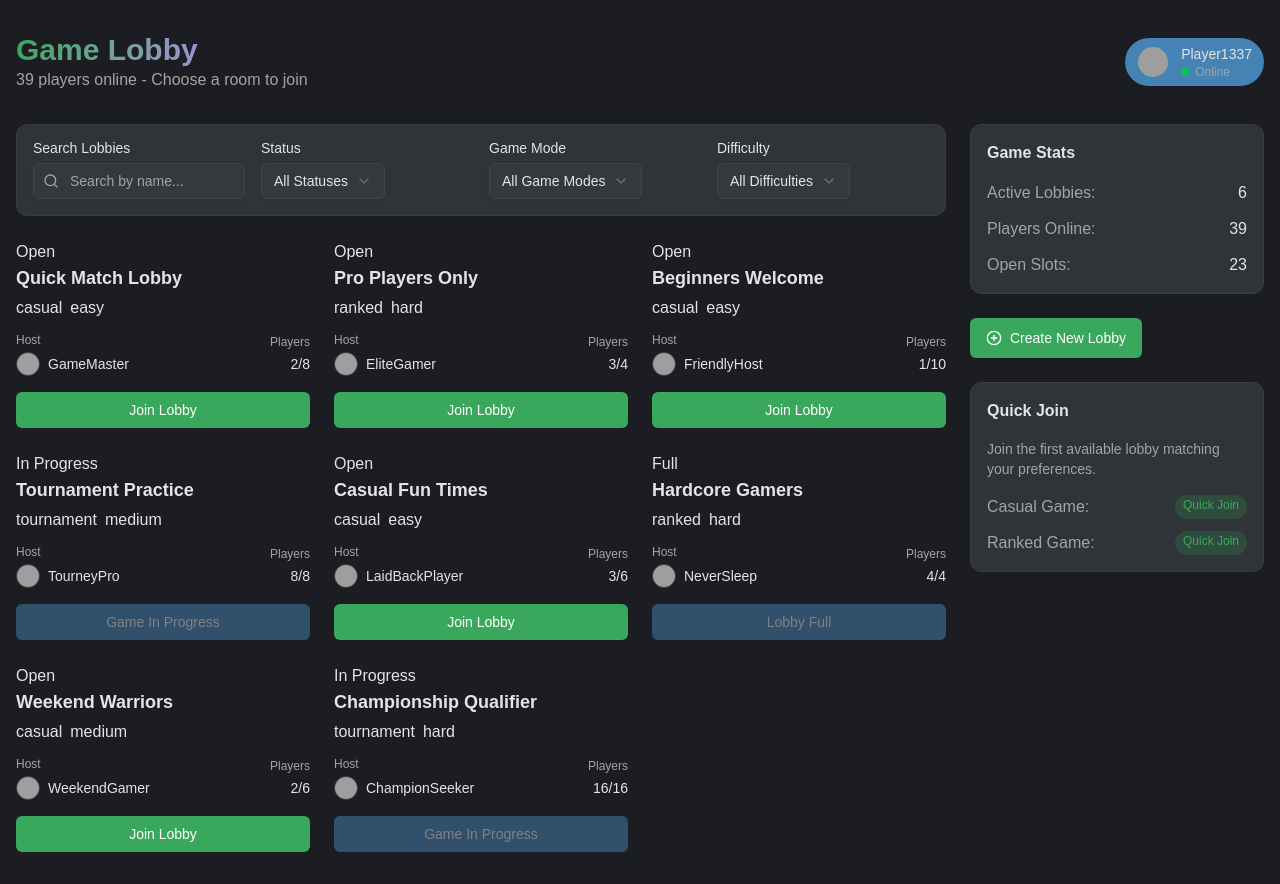
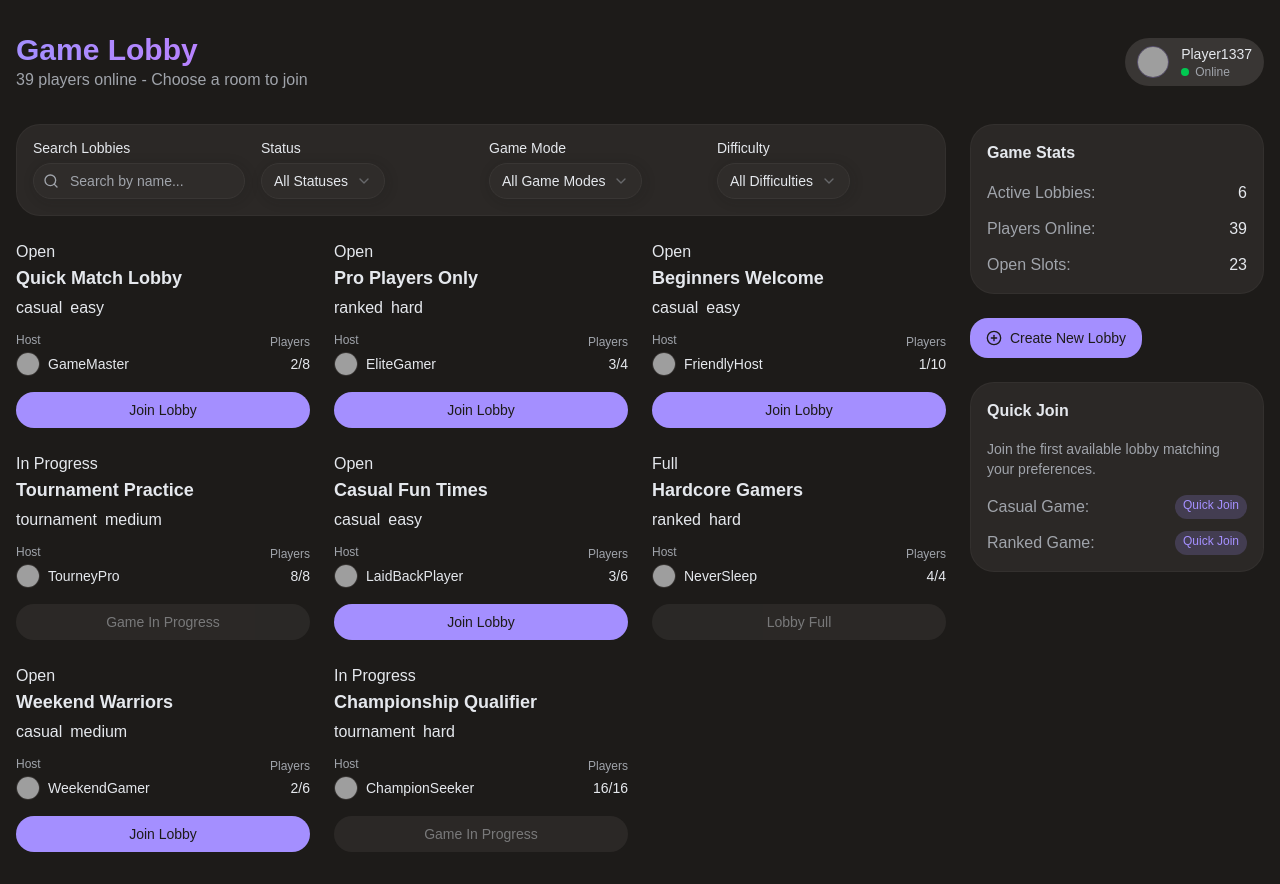
Before and after one commit to Litengat/uno, a React (Vite) app: page / in a window 1280 px wide. Built offline with nearby package versions, Linux system fonts and the light colour scheme; no server answers; grey boxes are pictures that could not be loaded.

Commit message:
refactor: Simplify GameRoom by removing unused database references and methods

```diff
--- a/src/index.css
+++ b/src/index.css
@@ -3,46 +3,21 @@
 
 @custom-variant dark (&:is(.dark *));
 
+@layer base {
+  * {
+    @apply border-border outline-ring/50;
+  }
+  body {
+    @apply bg-background text-foreground;
+    letter-spacing: var(--tracking-normal);
+  }
+}
+
 @theme inline {
-  --radius-sm: calc(var(--radius) - 4px);
-  --radius-md: calc(var(--radius) - 2px);
-  --radius-lg: var(--radius);
-  --radius-xl: calc(var(--radius) + 4px);
-  --color-background: var(--background);
-  --color-foreground: var(--foreground);
-  --color-card: var(--card);
-  --color-card-foreground: var(--card-foreground);
-  --color-popover: var(--popover);
-  --color-popover-foreground: var(--popover-foreground);
-  --color-primary: var(--primary);
-  --color-primary-foreground: var(--primary-foreground);
-  --color-secondary: var(--secondary);
-  --color-secondary-foreground: var(--secondary-foreground);
-  --color-muted: var(--muted);
-  --color-muted-foreground: var(--muted-foreground);
-  --color-accent: var(--accent);
-  --color-accent-foreground: var(--accent-foreground);
-  --color-destructive: var(--destructive);
-  --color-border: var(--border);
-  --color-input: var(--input);
-  --color-ring: var(--ring);
-  --color-chart-1: var(--chart-1);
-  --color-chart-2: var(--chart-2);
-  --color-chart-3: var(--chart-3);
-  --color-chart-4: var(--chart-4);
-  --color-chart-5: var(--chart-5);
-  --color-sidebar: var(--sidebar);
-  --color-sidebar-foreground: var(--sidebar-foreground);
-  --color-sidebar-primary: var(--sidebar-primary);
-  --color-sidebar-primary-foreground: var(--sidebar-primary-foreground);
-  --color-sidebar-accent: var(--sidebar-accent);
-  --color-sidebar-accent-foreground: var(--sidebar-accent-foreground);
-  --color-sidebar-border: var(--sidebar-border);
-  --color-sidebar-ring: var(--sidebar-ring);
   --font-sans: Plus Jakarta Sans, sans-serif;
-  --font-mono: JetBrains Mono, monospace;
-  --font-serif: Source Serif 4, serif;
-  --radius: 0.5rem;
+  --font-mono: Roboto Mono, monospace;
+  --font-serif: Lora, serif;
+  --radius: 1.25rem;
   --tracking-tighter: calc(var(--tracking-normal) - 0.05em);
   --tracking-tight: calc(var(--tracking-normal) - 0.025em);
   --tracking-wide: calc(var(--tracking-normal) + 0.025em);
@@ -65,134 +40,161 @@
   --shadow-blur: var(--shadow-blur);
   --shadow-opacity: var(--shadow-opacity);
   --color-shadow-color: var(--shadow-color);
+  --color-sidebar-ring: var(--sidebar-ring);
+  --color-sidebar-border: var(--sidebar-border);
+  --color-sidebar-accent-foreground: var(--sidebar-accent-foreground);
+  --color-sidebar-accent: var(--sidebar-accent);
+  --color-sidebar-primary-foreground: var(--sidebar-primary-foreground);
+  --color-sidebar-primary: var(--sidebar-primary);
+  --color-sidebar-foreground: var(--sidebar-foreground);
+  --color-sidebar: var(--sidebar);
+  --color-chart-5: var(--chart-5);
+  --color-chart-4: var(--chart-4);
+  --color-chart-3: var(--chart-3);
+  --color-chart-2: var(--chart-2);
+  --color-chart-1: var(--chart-1);
+  --color-ring: var(--ring);
+  --color-input: var(--input);
+  --color-border: var(--border);
   --color-destructive-foreground: var(--destructive-foreground);
+  --color-destructive: var(--destructive);
+  --color-accent-foreground: var(--accent-foreground);
+  --color-accent: var(--accent);
+  --color-muted-foreground: var(--muted-foreground);
+  --color-muted: var(--muted);
+  --color-secondary-foreground: var(--secondary-foreground);
+  --color-secondary: var(--secondary);
+  --color-primary-foreground: var(--primary-foreground);
+  --color-primary: var(--primary);
+  --color-popover-foreground: var(--popover-foreground);
+  --color-popover: var(--popover);
+  --color-card-foreground: var(--card-foreground);
+  --color-card: var(--card);
+  --color-foreground: var(--foreground);
+  --color-background: var(--background);
+  --radius-sm: calc(var(--radius) - 4px);
+  --radius-md: calc(var(--radius) - 2px);
+  --radius-lg: var(--radius);
+  --radius-xl: calc(var(--radius) + 4px);
 }
 
 :root {
-  --radius: 0.5rem;
-  --background: oklch(0.98 0 286.38);
-  --foreground: oklch(0.32 0 0);
-  --card: oklch(1 0 0);
-  --card-foreground: oklch(0.32 0 0);
-  --popover: oklch(1 0 0);
-  --popover-foreground: oklch(0.32 0 0);
-  --primary: oklch(0.65 0.15 150.31);
+  --background: oklch(0.9227 0.0011 17.1793);
+  --foreground: oklch(0.284 0.022 262.4967);
+  --card: oklch(0.9699 0.0013 106.4238);
+  --card-foreground: oklch(0.284 0.022 262.4967);
+  --popover: oklch(0.9699 0.0013 106.4238);
+  --popover-foreground: oklch(0.284 0.022 262.4967);
+  --primary: oklch(0.6378 0.1247 281.215);
   --primary-foreground: oklch(1 0 0);
-  --secondary: oklch(0.67 0.14 261.34);
-  --secondary-foreground: oklch(1 0 0);
-  --muted: oklch(0.88 0.03 98.1);
-  --muted-foreground: oklch(0.54 0 0);
-  --accent: oklch(0.83 0.11 211.96);
-  --accent-foreground: oklch(0.32 0 0);
-  --destructive: oklch(0.64 0.21 25.33);
-  --border: oklch(0.87 0 0);
-  --input: oklch(0.87 0 0);
-  --ring: oklch(0.65 0.15 150.31);
-  --chart-1: oklch(0.65 0.15 150.31);
-  --chart-2: oklch(0.67 0.14 261.34);
-  --chart-3: oklch(0.83 0.11 211.96);
-  --chart-4: oklch(0.59 0.1 245.74);
-  --chart-5: oklch(0.59 0.16 148.24);
-  --sidebar: oklch(0.98 0 286.38);
-  --sidebar-foreground: oklch(0.32 0 0);
-  --sidebar-primary: oklch(0.65 0.15 150.31);
+  --secondary: oklch(0.8682 0.0026 48.7143);
+  --secondary-foreground: oklch(0.4507 0.0152 255.5845);
+  --muted: oklch(0.9227 0.0011 17.1793);
+  --muted-foreground: oklch(0.5551 0.0147 266.6154);
+  --accent: oklch(0.9409 0.0164 322.6966);
+  --accent-foreground: oklch(0.3774 0.0189 260.6754);
+  --destructive: oklch(0.6322 0.131 21.4751);
+  --destructive-foreground: oklch(1 0 0);
+  --border: oklch(0.8682 0.0026 48.7143);
+  --input: oklch(0.8682 0.0026 48.7143);
+  --ring: oklch(0.6378 0.1247 281.215);
+  --chart-1: oklch(0.6378 0.1247 281.215);
+  --chart-2: oklch(0.5608 0.1433 283.1275);
+  --chart-3: oklch(0.5008 0.1358 283.9499);
+  --chart-4: oklch(0.4372 0.1108 283.4322);
+  --chart-5: oklch(0.3928 0.0817 282.8932);
+  --radius: 1.25rem;
+  --sidebar: oklch(0.8682 0.0026 48.7143);
+  --sidebar-foreground: oklch(0.284 0.022 262.4967);
+  --sidebar-primary: oklch(0.6378 0.1247 281.215);
   --sidebar-primary-foreground: oklch(1 0 0);
-  --sidebar-accent: oklch(0.83 0.11 211.96);
-  --sidebar-accent-foreground: oklch(0.32 0 0);
-  --sidebar-border: oklch(0.87 0 0);
-  --sidebar-ring: oklch(0.65 0.15 150.31);
-  --destructive-foreground: oklch(1 0 0);
+  --sidebar-accent: oklch(0.9409 0.0164 322.6966);
+  --sidebar-accent-foreground: oklch(0.3774 0.0189 260.6754);
+  --sidebar-border: oklch(0.8682 0.0026 48.7143);
+  --sidebar-ring: oklch(0.6378 0.1247 281.215);
   --font-sans: Plus Jakarta Sans, sans-serif;
-  --font-serif: Source Serif 4, serif;
-  --font-mono: JetBrains Mono, monospace;
-  --shadow-color: hsl(0 0% 0%);
-  --shadow-opacity: 0.1;
-  --shadow-blur: 3px;
-  --shadow-spread: 0px;
-  --shadow-offset-x: 0;
-  --shadow-offset-y: 1px;
+  --font-serif: Lora, serif;
+  --font-mono: Roboto Mono, monospace;
+  --shadow-color: #97979b;
+  --shadow-opacity: 0.18;
+  --shadow-blur: 10px;
+  --shadow-spread: 4px;
+  --shadow-offset-x: 2px;
+  --shadow-offset-y: 2px;
   --letter-spacing: 0em;
   --spacing: 0.25rem;
-  --shadow-2xs: 0 1px 3px 0px hsl(0 0% 0% / 0.05);
-  --shadow-xs: 0 1px 3px 0px hsl(0 0% 0% / 0.05);
-  --shadow-sm: 0 1px 3px 0px hsl(0 0% 0% / 0.1),
-    0 1px 2px -1px hsl(0 0% 0% / 0.1);
-  --shadow: 0 1px 3px 0px hsl(0 0% 0% / 0.1), 0 1px 2px -1px hsl(0 0% 0% / 0.1);
-  --shadow-md: 0 1px 3px 0px hsl(0 0% 0% / 0.1),
-    0 2px 4px -1px hsl(0 0% 0% / 0.1);
-  --shadow-lg: 0 1px 3px 0px hsl(0 0% 0% / 0.1),
-    0 4px 6px -1px hsl(0 0% 0% / 0.1);
-  --shadow-xl: 0 1px 3px 0px hsl(0 0% 0% / 0.1),
-    0 8px 10px -1px hsl(0 0% 0% / 0.1);
-  --shadow-2xl: 0 1px 3px 0px hsl(0 0% 0% / 0.25);
+  --shadow-2xs: 2px 2px 10px 4px hsl(240 1.9608% 60% / 0.09);
+  --shadow-xs: 2px 2px 10px 4px hsl(240 1.9608% 60% / 0.09);
+  --shadow-sm: 2px 2px 10px 4px hsl(240 1.9608% 60% / 0.18),
+    2px 1px 2px 3px hsl(240 1.9608% 60% / 0.18);
+  --shadow: 2px 2px 10px 4px hsl(240 1.9608% 60% / 0.18),
+    2px 1px 2px 3px hsl(240 1.9608% 60% / 0.18);
+  --shadow-md: 2px 2px 10px 4px hsl(240 1.9608% 60% / 0.18),
+    2px 2px 4px 3px hsl(240 1.9608% 60% / 0.18);
+  --shadow-lg: 2px 2px 10px 4px hsl(240 1.9608% 60% / 0.18),
+    2px 4px 6px 3px hsl(240 1.9608% 60% / 0.18);
+  --shadow-xl: 2px 2px 10px 4px hsl(240 1.9608% 60% / 0.18),
+    2px 8px 10px 3px hsl(240 1.9608% 60% / 0.18);
+  --shadow-2xl: 2px 2px 10px 4px hsl(240 1.9608% 60% / 0.45);
   --tracking-normal: 0em;
 }
 
 .dark {
-  --background: oklch(0.23 0.01 264.29);
-  --foreground: oklch(0.92 0 0);
-  --card: oklch(0.32 0.01 223.67);
-  --card-foreground: oklch(0.92 0 0);
-  --popover: oklch(0.32 0.01 223.67);
-  --popover-foreground: oklch(0.92 0 0);
-  --primary: oklch(0.65 0.15 150.31);
-  --primary-foreground: oklch(1 0 0);
-  --secondary: oklch(0.59 0.1 245.74);
-  --secondary-foreground: oklch(0.92 0 0);
-  --muted: oklch(0.39 0 0);
-  --muted-foreground: oklch(0.72 0 0);
-  --accent: oklch(0.67 0.14 261.34);
-  --accent-foreground: oklch(0.92 0 0);
-  --destructive: oklch(0.64 0.21 25.33);
-  --border: oklch(0.39 0 0);
-  --input: oklch(0.39 0 0);
-  --ring: oklch(0.65 0.15 150.31);
-  --chart-1: oklch(0.65 0.15 150.31);
-  --chart-2: oklch(0.59 0.1 245.74);
-  --chart-3: oklch(0.67 0.14 261.34);
-  --chart-4: oklch(0.83 0.11 211.96);
-  --chart-5: oklch(0.59 0.16 148.24);
-  --sidebar: oklch(0.23 0.01 264.29);
-  --sidebar-foreground: oklch(0.92 0 0);
-  --sidebar-primary: oklch(0.65 0.15 150.31);
-  --sidebar-primary-foreground: oklch(1 0 0);
-  --sidebar-accent: oklch(0.67 0.14 261.34);
-  --sidebar-accent-foreground: oklch(0.92 0 0);
-  --sidebar-border: oklch(0.39 0 0);
-  --sidebar-ring: oklch(0.65 0.15 150.31);
-  --destructive-foreground: oklch(1 0 0);
-  --radius: 0.5rem;
+  --background: oklch(0.2236 0.0049 67.5717);
+  --foreground: oklch(0.9301 0.0075 260.7315);
+  --card: oklch(0.2793 0.0057 56.1503);
+  --card-foreground: oklch(0.9301 0.0075 260.7315);
+  --popover: oklch(0.2793 0.0057 56.1503);
+  --popover-foreground: oklch(0.9301 0.0075 260.7315);
+  --primary: oklch(0.7162 0.1597 290.3962);
+  --primary-foreground: oklch(0.2236 0.0049 67.5717);
+  --secondary: oklch(0.3352 0.0055 56.208);
+  --secondary-foreground: oklch(0.8726 0.0059 264.5296);
+  --muted: oklch(0.2793 0.0057 56.1503);
+  --muted-foreground: oklch(0.7176 0.0111 261.7826);
+  --accent: oklch(0.3889 0.0053 56.2463);
+  --accent-foreground: oklch(0.8726 0.0059 264.5296);
+  --destructive: oklch(0.6322 0.131 21.4751);
+  --destructive-foreground: oklch(0.2236 0.0049 67.5717);
+  --border: oklch(0.3352 0.0055 56.208);
+  --input: oklch(0.3352 0.0055 56.208);
+  --ring: oklch(0.7162 0.1597 290.3962);
+  --chart-1: oklch(0.7162 0.1597 290.3962);
+  --chart-2: oklch(0.6382 0.1047 274.9117);
+  --chart-3: oklch(0.7482 0.1235 244.7492);
+  --chart-4: oklch(0.7124 0.0977 186.6761);
+  --chart-5: oklch(0.7546 0.1831 346.8124);
+  --radius: 1.25rem;
+  --sidebar: oklch(0.3352 0.0055 56.208);
+  --sidebar-foreground: oklch(0.9301 0.0075 260.7315);
+  --sidebar-primary: oklch(0.7162 0.1597 290.3962);
+  --sidebar-primary-foreground: oklch(0.2236 0.0049 67.5717);
+  --sidebar-accent: oklch(0.3889 0.0053 56.2463);
+  --sidebar-accent-foreground: oklch(0.8726 0.0059 264.5296);
+  --sidebar-border: oklch(0.3352 0.0055 56.208);
+  --sidebar-ring: oklch(0.7162 0.1597 290.3962);
   --font-sans: Plus Jakarta Sans, sans-serif;
-  --font-serif: Source Serif 4, serif;
-  --font-mono: JetBrains Mono, monospace;
-  --shadow-color: hsl(0 0% 0%);
-  --shadow-opacity: 0.1;
-  --shadow-blur: 3px;
-  --shadow-spread: 0px;
-  --shadow-offset-x: 0;
-  --shadow-offset-y: 1px;
+  --font-serif: Lora, serif;
+  --font-mono: Roboto Mono, monospace;
+  --shadow-color: #1a1a1a;
+  --shadow-opacity: 0.18;
+  --shadow-blur: 10px;
+  --shadow-spread: 4px;
+  --shadow-offset-x: 2px;
+  --shadow-offset-y: 2px;
   --letter-spacing: 0em;
   --spacing: 0.25rem;
-  --shadow-2xs: 0 1px 3px 0px hsl(0 0% 0% / 0.05);
-  --shadow-xs: 0 1px 3px 0px hsl(0 0% 0% / 0.05);
-  --shadow-sm: 0 1px 3px 0px hsl(0 0% 0% / 0.1),
-    0 1px 2px -1px hsl(0 0% 0% / 0.1);
-  --shadow: 0 1px 3px 0px hsl(0 0% 0% / 0.1), 0 1px 2px -1px hsl(0 0% 0% / 0.1);
-  --shadow-md: 0 1px 3px 0px hsl(0 0% 0% / 0.1),
-    0 2px 4px -1px hsl(0 0% 0% / 0.1);
-  --shadow-lg: 0 1px 3px 0px hsl(0 0% 0% / 0.1),
-    0 4px 6px -1px hsl(0 0% 0% / 0.1);
-  --shadow-xl: 0 1px 3px 0px hsl(0 0% 0% / 0.1),
-    0 8px 10px -1px hsl(0 0% 0% / 0.1);
-  --shadow-2xl: 0 1px 3px 0px hsl(0 0% 0% / 0.25);
+  --shadow-2xs: 2px 2px 10px 4px hsl(0 0% 10.1961% / 0.09);
+  --shadow-xs: 2px 2px 10px 4px hsl(0 0% 10.1961% / 0.09);
+  --shadow-sm: 2px 2px 10px 4px hsl(0 0% 10.1961% / 0.18),
+    2px 1px 2px 3px hsl(0 0% 10.1961% / 0.18);
+  --shadow: 2px 2px 10px 4px hsl(0 0% 10.1961% / 0.18),
+    2px 1px 2px 3px hsl(0 0% 10.1961% / 0.18);
+  --shadow-md: 2px 2px 10px 4px hsl(0 0% 10.1961% / 0.18),
+    2px 2px 4px 3px hsl(0 0% 10.1961% / 0.18);
+  --shadow-lg: 2px 2px 10px 4px hsl(0 0% 10.1961% / 0.18),
+    2px 4px 6px 3px hsl(0 0% 10.1961% / 0.18);
+  --shadow-xl: 2px 2px 10px 4px hsl(0 0% 10.1961% / 0.18),
+    2px 8px 10px 3px hsl(0 0% 10.1961% / 0.18);
+  --shadow-2xl: 2px 2px 10px 4px hsl(0 0% 10.1961% / 0.45);
 }
-
-@layer base {
-  * {
-    @apply border-border outline-ring/50;
-  }
-  body {
-    @apply bg-background text-foreground;
-    letter-spacing: var(--tracking-normal);
-  }
-}
--- a/worker/GameRoom.ts
+++ b/worker/GameRoom.ts
@@ -3,24 +3,12 @@ import { Env } from ".";
 
 import { Attachment } from "./types";
 import { safeJsonParse, sendError } from "./utills";
-import {
-  drizzle,
-  type DrizzleSqliteDODatabase,
-} from "drizzle-orm/durable-sqlite";
-import { migrate } from "drizzle-orm/durable-sqlite/migrator";
 
-import migrations from "../drizzle/migrations.js";
 import { EventMap } from "./game/sendEvents.js";
-import { gameTable, playersTable } from "./db/schema.js";
-import { eq } from "drizzle-orm";
+
 import { handleGameEvent } from "./game/eventHandler.js";
 import { createGame } from "./db/game.js";
-import {
-  addPlayer,
-  PlayerId,
-  removePlayer,
-  updatePlayers,
-} from "./db/player.js";
+import { PlayerId, removePlayer } from "./db/player.js";
 import { connect } from "./game/events/Connect.js";
 
 export const CardStackID = "cardStack";
@@ -30,7 +18,6 @@ export const GameID = 0;
 export class GameRoom extends DurableObject {
   sessions: Map<PlayerId, WebSocket> = new Map();
 
-  db: DrizzleSqliteDODatabase;
   storage: DurableObjectStorage;
   constructor(ctx: DurableObjectState, env: Env) {
     super(ctx, env);
@@ -39,7 +26,7 @@ export class GameRoom extends DurableObject {
       console.log(c);
     });
     // create all events
-    this.db = drizzle(ctx.storage);
+
     this.storage = ctx.storage;
     this.sessions = new Map();
     ctx.getWebSockets().forEach((ws) => {
@@ -162,25 +149,4 @@ export class GameRoom extends DurableObject {
     console.log(`Broadcasting message to ${playerId}:`, JSON.stringify(event));
     this.sessions.get(playerId)?.send(JSON.stringify(event));
   }
-
-  createCardStack() {
-    this.db.insert(playersTable).values({
-      id: CardStackID,
-      name: "Card Stack",
-      position: -1,
-    });
-  }
-  getGame() {
-    const game = this.db
-      .select()
-      .from(gameTable)
-      .where(eq(gameTable.id, GameID))
-      .get();
-    if (!game) {
-      console.log("Game dosen't exist in Database");
-      throw new Error("Game dosen't exist in Database");
-    }
-
-    return game;
-  }
 }
```
